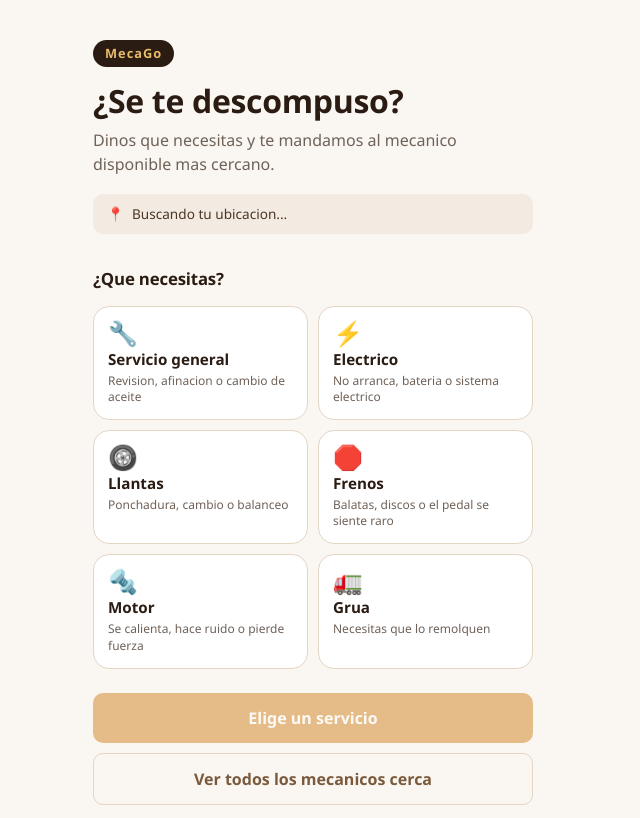
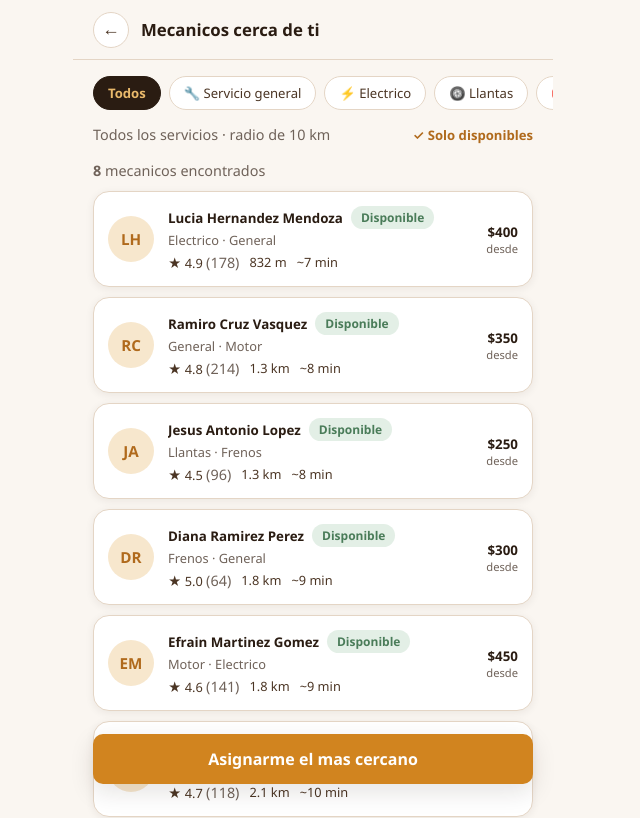
Before and after one commit to SrGines35/Mecanicos_proyect, an Angular app: page /mecanicos in a window 1280 px wide. Before the commit this address led to /. Shown: the top 818 px of the page, without its empty margins (327-967 px from the left). Built offline with nearby package versions, Linux system fonts and the light colour scheme; no server answers.

Commit message:
feat(mecanicos): agrega el listado de mecanicos cercanos
Lista ordenada del mas cercano al mas lejano, con filtros por especialidad
y por disponibilidad, estado de carga, mensaje cuando no hay resultados y
la opcion de ampliar el radio de busqueda.

```diff
--- a/src/app/app.routes.ts
+++ b/src/app/app.routes.ts
@@ -16,6 +16,12 @@ export const routes: Routes = [
     loadComponent: () => import('./features/solicitar/solicitar').then((m) => m.Solicitar),
     title: 'Solicitar mecanico',
   },
+  {
+    path: 'mecanicos',
+    loadComponent: () =>
+      import('./features/mecanicos-cercanos/mecanicos-cercanos').then((m) => m.MecanicosCercanos),
+    title: 'Mecanicos cerca de ti',
+  },
   // Cualquier ruta que no exista regresa al inicio
   { path: '**', redirectTo: '' },
 ];
--- /dev/null
+++ b/src/app/features/mecanicos-cercanos/mecanicos-cercanos.css
@@ -0,0 +1,103 @@
+.filtros {
+  display: flex;
+  gap: 8px;
+  overflow-x: auto;
+  padding-bottom: 10px;
+  margin: 0 -20px 4px;
+  padding-left: 20px;
+  padding-right: 20px;
+  scrollbar-width: none;
+}
+
+.filtros::-webkit-scrollbar {
+  display: none;
+}
+
+.chip {
+  flex-shrink: 0;
+  padding: 7px 14px;
+  border: 1px solid var(--cafe-200);
+  border-radius: 999px;
+  background: var(--superficie);
+  color: var(--cafe-700);
+  font-family: inherit;
+  font-size: 0.82rem;
+  white-space: nowrap;
+  cursor: pointer;
+  transition: background var(--transicion), border-color var(--transicion);
+}
+
+.chip:hover {
+  border-color: var(--ambar-300);
+}
+
+.chip--activo {
+  background: var(--cafe-900);
+  border-color: var(--cafe-900);
+  color: var(--ambar-300);
+  font-weight: 600;
+}
+
+.barra {
+  display: flex;
+  align-items: center;
+  justify-content: space-between;
+  gap: 10px;
+  margin-bottom: 14px;
+}
+
+.alternar {
+  padding: 0;
+  border: none;
+  background: none;
+  color: var(--ambar-600);
+  font-family: inherit;
+  font-size: 0.82rem;
+  font-weight: 600;
+  white-space: nowrap;
+  cursor: pointer;
+}
+
+.resumen {
+  margin-bottom: 10px;
+  font-size: 0.9rem;
+  color: var(--texto-suave);
+}
+
+.estado {
+  padding: 48px 20px;
+  text-align: center;
+}
+
+.estado__icono {
+  display: block;
+  font-size: 2.2rem;
+  margin-bottom: 10px;
+}
+
+.estado .boton {
+  margin-top: 14px;
+}
+
+.cargador {
+  width: 34px;
+  height: 34px;
+  margin: 0 auto 14px;
+  border: 3px solid var(--cafe-200);
+  border-top-color: var(--ambar-500);
+  border-radius: 50%;
+  animation: girar 800ms linear infinite;
+}
+
+@keyframes girar {
+  to {
+    transform: rotate(360deg);
+  }
+}
+
+.boton-flotante {
+  position: sticky;
+  bottom: 16px;
+  margin-top: 16px;
+  box-shadow: var(--sombra-alta);
+}
--- /dev/null
+++ b/src/app/features/mecanicos-cercanos/mecanicos-cercanos.html
@@ -0,0 +1,60 @@
+<app-encabezado titulo="Mecanicos cerca de ti" [mostrarRegresar]="true" />
+
+<div class="filtros">
+  <button
+    type="button"
+    class="chip"
+    [class.chip--activo]="filtroEspecialidad() === null"
+    (click)="cambiarFiltro(null)"
+  >
+    Todos
+  </button>
+
+  @for (servicio of servicios; track servicio.valor) {
+    <button
+      type="button"
+      class="chip"
+      [class.chip--activo]="filtroEspecialidad() === servicio.valor"
+      (click)="cambiarFiltro(servicio.valor)"
+    >
+      {{ servicio.icono }} {{ servicio.nombre }}
+    </button>
+  }
+</div>
+
+<div class="barra">
+  <span class="texto-suave">{{ textoFiltro() }} · radio de {{ radioKm() }} km</span>
+
+  <button type="button" class="alternar" (click)="alternarDisponibles()">
+    {{ soloDisponibles() ? '✓ Solo disponibles' : 'Mostrando todos' }}
+  </button>
+</div>
+
+@if (cargando()) {
+  <div class="estado">
+    <div class="cargador"></div>
+    <p class="texto-suave">Buscando mecanicos cerca de ti...</p>
+  </div>
+} @else if (mecanicos().length === 0) {
+  <div class="estado">
+    <span class="estado__icono">🔍</span>
+    <h2>No encontramos a nadie</h2>
+    <p class="texto-suave">No hay mecanicos de ese tipo en {{ radioKm() }} km a la redonda.</p>
+    <button class="boton boton--secundario" type="button" (click)="ampliarRadio()">
+      Buscar en {{ radioKm() + 10 }} km
+    </button>
+  </div>
+} @else {
+  <p class="resumen">
+    <strong>{{ mecanicos().length }}</strong>
+    {{ mecanicos().length === 1 ? 'mecanico encontrado' : 'mecanicos encontrados' }}
+  </p>
+
+  @for (mecanico of mecanicos(); track mecanico.id) {
+    <app-tarjeta-mecanico [mecanico]="mecanico" (seleccionar)="abrirDetalle($event)" />
+  }
+
+  <button class="boton boton--primario boton-flotante" type="button" (click)="asignarAutomatico()">
+    Asignarme el mas cercano
+  </button>
+}
--- /dev/null
+++ b/src/app/features/mecanicos-cercanos/mecanicos-cercanos.ts
@@ -0,0 +1,90 @@
+import { Component, OnInit, computed, inject, signal } from '@angular/core';
+import { ActivatedRoute, Router } from '@angular/router';
+
+import { SERVICIOS, obtenerServicio } from '../../core/data/servicios.catalogo';
+import { Especialidad, MecanicoCercano } from '../../core/models';
+import { GeolocalizacionService } from '../../core/services/geolocalizacion.service';
+import { MecanicoService } from '../../core/services/mecanico.service';
+import { Encabezado } from '../../shared/encabezado/encabezado';
+import { TarjetaMecanico } from '../../shared/tarjeta-mecanico/tarjeta-mecanico';
+
+/**
+ * Lista de mecanicos ordenada del mas cercano al mas lejano.
+ * Es el corazon del flujo tipo DiDi.
+ */
+@Component({
+  selector: 'app-mecanicos-cercanos',
+  imports: [Encabezado, TarjetaMecanico],
+  templateUrl: './mecanicos-cercanos.html',
+  styleUrl: './mecanicos-cercanos.css',
+})
+export class MecanicosCercanos implements OnInit {
+  private readonly mecanicoService = inject(MecanicoService);
+  private readonly geo = inject(GeolocalizacionService);
+  private readonly router = inject(Router);
+  private readonly ruta = inject(ActivatedRoute);
+
+  protected readonly servicios = SERVICIOS;
+
+  protected readonly mecanicos = signal<MecanicoCercano[]>([]);
+  protected readonly cargando = signal(true);
+  protected readonly filtroEspecialidad = signal<Especialidad | null>(null);
+  protected readonly soloDisponibles = signal(true);
+  protected readonly radioKm = signal(10);
+
+  protected readonly textoFiltro = computed(() => {
+    const filtro = this.filtroEspecialidad();
+    if (!filtro) {
+      return 'Todos los servicios';
+    }
+    return obtenerServicio(filtro)?.nombre ?? filtro;
+  });
+
+  ngOnInit(): void {
+    const tipo = this.ruta.snapshot.queryParamMap.get('tipo') as Especialidad | null;
+    this.filtroEspecialidad.set(tipo);
+    this.buscar();
+  }
+
+  protected buscar(): void {
+    this.cargando.set(true);
+
+    this.mecanicoService
+      .buscarCercanos(this.geo.ubicacionActual(), {
+        especialidad: this.filtroEspecialidad() ?? undefined,
+        soloDisponibles: this.soloDisponibles(),
+        radioKm: this.radioKm(),
+      })
+      .subscribe((lista) => {
+        this.mecanicos.set(lista);
+        this.cargando.set(false);
+      });
+  }
+
+  protected cambiarFiltro(valor: Especialidad | null): void {
+    this.filtroEspecialidad.set(this.filtroEspecialidad() === valor ? null : valor);
+    this.buscar();
+  }
+
+  protected alternarDisponibles(): void {
+    this.soloDisponibles.set(!this.soloDisponibles());
+    this.buscar();
+  }
+
+  protected ampliarRadio(): void {
+    this.radioKm.set(this.radioKm() + 10);
+    this.buscar();
+  }
+
+  protected abrirDetalle(mecanico: MecanicoCercano): void {
+    void this.router.navigate(['/mecanicos', mecanico.id]);
+  }
+
+  /** Boton estilo DiDi: te manda directo al mejor mecanico de la lista */
+  protected asignarAutomatico(): void {
+    const primero = this.mecanicos()[0];
+    if (primero) {
+      this.abrirDetalle(primero);
+    }
+  }
+}
```
